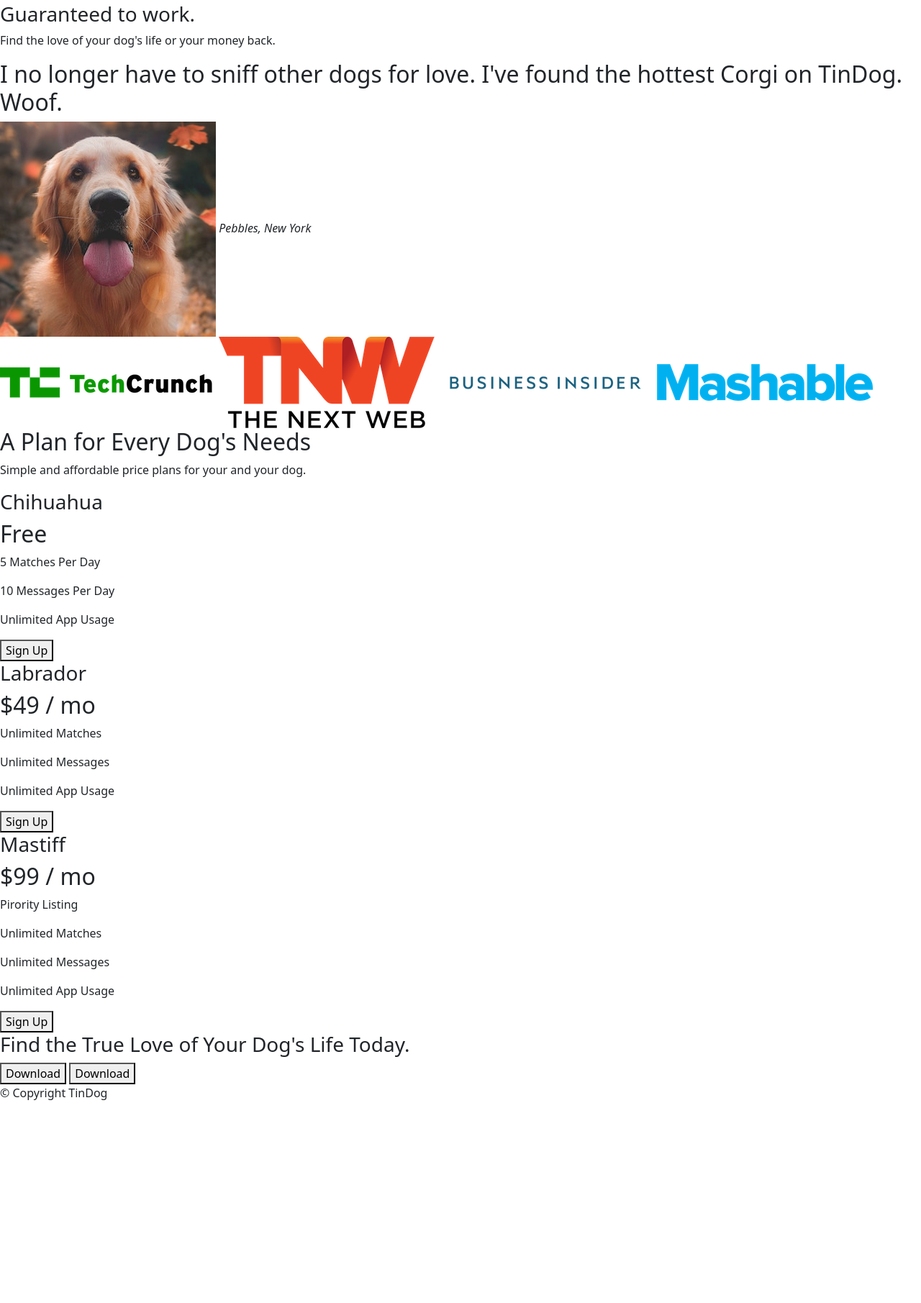
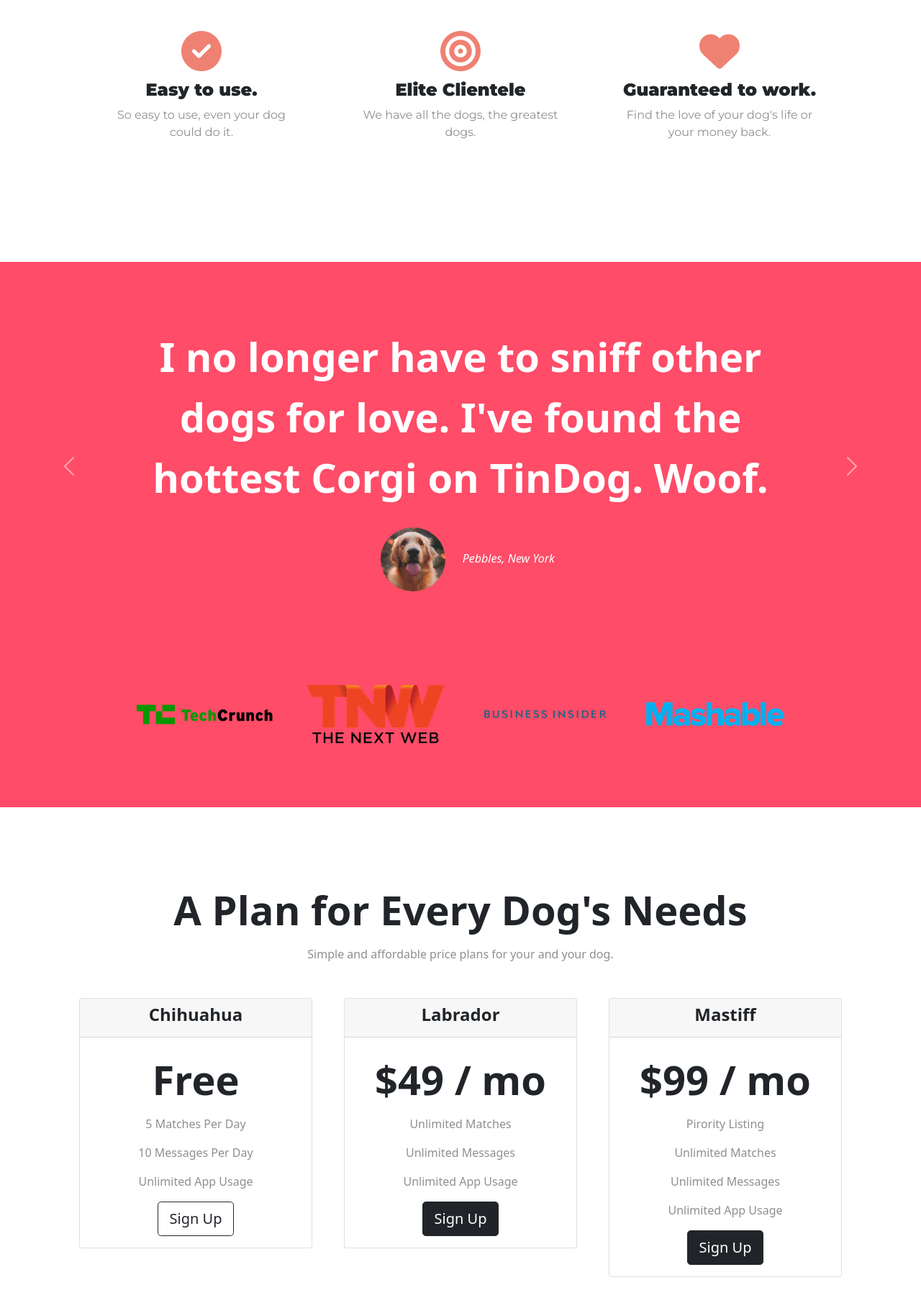
Before and after one commit to CalenArrna/Tindog, a plain HTML site: page index.html in a window 1280 px wide. Shown: the part 915-2726 px from the top of the page at 72% size. Before the commit the page ends 2462 px from the top, so only its background shows below. Drawn offline with nearby package versions, Linux system fonts and the light colour scheme.

Commit message:
Footer Challenge completed.

```diff
--- a/css/styles.css
+++ b/css/styles.css
@@ -1,13 +1,28 @@
+body {
+  font-family:  'Montserrat' sans-serif;
+}
+
 h1 {
   font-size: 3.5rem;
   font-weight: 900;
   line-height: 1.5;
 }
 
-body {
-  font-family:  'Montserrat' sans-serif;
+
+h2 {
+  font-weight: 800;
+  font-size: 3.5rem;
+  line-height: 1.5;
 }
 
+h3 {
+  font-weight: 800;
+  font-size: 1.5rem;
+}
+
+p{
+  color: #8f8f8f;
+}
 
 #title {
   background-color: #ff4c68;
@@ -15,7 +30,7 @@ body {
 }
 
 .container-fluid{
-  padding: 3% 15%;
+  padding: 3% 15% 7%;
 }
 
 
@@ -49,6 +64,108 @@ body {
 /* Title image */
 
 .title-image {
+  position: relative;
+  top: 11rem;
   width: 60%;
   transform: rotate(25deg);
 }
+
+@media (max-width: 991px) {
+  #title {
+    text-align: center;
+  }
+
+  .title-image {
+    position: static;
+    transform: rotate(0);
+  }
+}
+
+/* Features section */
+#features{
+  margin: auto;
+  padding: 7rem;
+  text-align: center;
+  font-family: 'Montserrat';
+  background: #fff;
+  position: relative;
+}
+
+.feature-box {
+  padding: 2.5rem;
+}
+
+.feature-icons {
+  padding: 0 0 12px;
+  color: #ef8172;
+  font-size: 3.5rem;
+}
+
+.feature-icons:hover {
+  color: #ff4c68;
+}
+
+/* Testimonials section */
+
+#testimonials {
+  text-align: center;
+  background-color: #ff4c68;
+  color: #fff;
+}
+
+.testimonial-image {
+  width: 10%;
+  border-radius: 100%;
+  margin: 20px;
+}
+
+.carousel-item {
+  padding: 7% 15%;
+
+}
+
+/* Press Section  */
+#press {
+  background-color: #ff4c68;
+  text-align: center;
+  padding-bottom: 3%;
+}
+
+.press-logo {
+  width: 15%;
+  margin: 20px 20px 50px;
+}
+
+/* Pricing Section */
+
+#pricing {
+  padding: 100px;
+  text-align: center;
+}
+
+.pricing-column {
+  padding: 3% 2%;
+}
+
+#cta {
+  text-align: center;
+  color: #fff;
+  background-color: #ff4c68;
+  padding: 15% 5% 10%;
+}
+
+.cta-text {
+  font-weight: 800;
+  font-size: 3rem;
+  font-family: 'Monserrat' fantasy;
+}
+
+#footer {
+  padding: 8% 5%;
+  text-align: center;
+}
+
+.social-icons {
+  margin: 0 20% 5%;
+  padding: 0 15%;
+}
--- a/index.html
+++ b/index.html
@@ -51,7 +51,7 @@
         <div class="col-lg-6">
           <h1>Meet new and interesting dogs nearby.</h1>
           <button type="button" class="btn btn-dark btn-lg download-button"><i class="fab fa-apple"></i> Download</button>
-          <button type="button" class="btn btn-outline-light btn-lg download-button"><i class="fab fa-google-play"></i> Download</button>
+          <button type="button" class="btn btn-light btn-lg download-button"><i class="fab fa-google-play"></i> Download</button>
         </div>
         <div class="col-lg-6">
           <center>
@@ -65,16 +65,23 @@
   <!-- Features -->
 
   <section id="features">
-
+    <div class="row">
+      <div class="col-lg-4 feature-box">
+        <i class="fas fa-check-circle feature-icons"></i>
         <h3>Easy to use.</h3>
         <p>So easy to use, even your dog could do it.</p>
-
+      </div>
+      <div class="col-lg-4 feature-box">
+        <i class="fas fa-bullseye feature-icons"></i>
         <h3>Elite Clientele</h3>
         <p>We have all the dogs, the greatest dogs.</p>
-
+      </div>
+      <div class="col-lg-4 feature-box">
+        <i class="fas fa-heart feature-icons"></i>
         <h3>Guaranteed to work.</h3>
         <p>Find the love of your dog's life or your money back.</p>
-
+      </div>
+    </div>
   </section>
 
 
@@ -82,13 +89,28 @@
 
   <section id="testimonials">
 
+
+    <div id="testimonial-carousel" class="carousel slide" data-bs-ride="false">
+      <div class="carousel-inner">
+        <div class="carousel-item active">
           <h2>I no longer have to sniff other dogs for love. I've found the hottest Corgi on TinDog. Woof.</h2>
-    <img src="images/dog-img.jpg" alt="dog-profile">
+          <img class="testimonial-image" src="images/dog-img.jpg" alt="dog-profile">
           <em>Pebbles, New York</em>
+        </div>
+        <div class="carousel-item">
+          <h2 class="testimonial-text">My dog used to be so lonely, but with TinDog's help, they've found the love of their life. I think.</h2>
+          <img class="testimonial-image" src="images/lady-img.jpg" alt="lady-profile">
+          <em>Beverly, Illinois</em>
+        </div>
+      </div>
+      <button class="carousel-control-prev" type="button" data-bs-target="#testimonial-carousel" data-bs-slide="prev">
+        <span class="carousel-control-prev-icon"></span>
+      </button>
+      <button class="carousel-control-next" type="button" data-bs-target="#testimonial-carousel" data-bs-slide="next">
+        <span class="carousel-control-next-icon"></span>
+      </button>
+    </div>
 
-    <!-- <h2 class="testimonial-text">My dog used to be so lonely, but with TinDog's help, they've found the love of their life. I think.</h2>
-    <img class="testimonial-image" src="images/lady-img.jpg" alt="lady-profile">
-    <em>Beverly, Illinois</em> -->
 
   </section>
 
@@ -96,10 +118,10 @@
   <!-- Press -->
 
   <section id="press">
-    <img src="images/techcrunch.png" alt="tc-logo">
-    <img src="images/tnw.png" alt="tnw-logo">
-    <img src="images/bizinsider.png" alt="biz-insider-logo">
-    <img src="images/mashable.png" alt="mashable-logo">
+    <img class="press-logo" src="images/techcrunch.png" alt="tc-logo">
+    <img class="press-logo" src="images/tnw.png" alt="tnw-logo">
+    <img class="press-logo" src="images/bizinsider.png" alt="biz-insider-logo">
+    <img class="press-logo" src="images/mashable.png" alt="mashable-logo">
 
   </section>
 
@@ -111,30 +133,53 @@
     <h2>A Plan for Every Dog's Needs</h2>
     <p>Simple and affordable price plans for your and your dog.</p>
 
-
+    <div class="row">
+      <div class="pricing-column col-lg-4 col-md-6">
+        <div class="card">
+          <div class="card-header">
             <h3>Chihuahua</h3>
+          </div>
+          <div class="card-body">
             <h2>Free</h2>
             <p>5 Matches Per Day</p>
             <p>10 Messages Per Day</p>
             <p>Unlimited App Usage</p>
-    <button type="button">Sign Up</button>
-
-
+            <button class="btn btn-lg btn-block btn-outline-dark" type="button">Sign Up</button>
+          </div>
+        </div>
+      </div>
+      <div class="pricing-column col-lg-4 col-md-6">
+        <div class="card">
+          <div class="card-header">
             <h3>Labrador</h3>
+          </div>
+          <div class="card-body">
             <h2>$49 / mo</h2>
             <p>Unlimited Matches</p>
             <p>Unlimited Messages</p>
             <p>Unlimited App Usage</p>
-    <button type="button">Sign Up</button>
-
-
+            <button class="btn btn-lg btn-block btn-dark" type="button">Sign Up</button>
+          </div>
+        </div>
+      </div>
+      <div class="pricing-column col-lg-4 col-md-12">
+        <div class="card">
+          <div class="card-header">
             <h3>Mastiff</h3>
+          </div>
+          <div class="card-body">
             <h2>$99 / mo</h2>
             <p>Pirority Listing</p>
             <p>Unlimited Matches</p>
             <p>Unlimited Messages</p>
             <p>Unlimited App Usage</p>
-    <button type="button">Sign Up</button>
+            <button class="btn btn-lg btn-block btn-dark" type="button">Sign Up</button>
+          </div>
+        </div>
+      </div>
+
+    </div>
+
 
   </section>
 
@@ -143,9 +188,9 @@
 
   <section id="cta">
 
-    <h3>Find the True Love of Your Dog's Life Today.</h3>
-    <button type="button">Download</button>
-    <button type="button">Download</button>
+    <h3 class="cta-text">Find the True Love of Your Dog's Life Today.</h3>
+    <button class="btn btn-lg btn-dark download-button" type="button"><i class="fab fa-apple"></i> Download</button>
+    <button class="btn btn-lg btn-light download-button" type="button"><i class="fab fa-google-play"></i> Download</button>
 
   </section>
 
@@ -153,8 +198,27 @@
   <!-- Footer -->
 
   <footer id="footer">
+    <div class="row social-icons" >
+      <div class="col-3">
+        <i class="fa fa-brands fa-twitter"></i>
+      </div>
+      <div class="col-3">
+        <i class="fa fa-brands fa-facebook-f"></i>
+      </div>
+      <div class="col-3">
+        <i class="fa fa-brands fa-instagram"></i>
+      </div>
+      <div class="col-3">
+        <i class="fa fa-solid fa-envelope"></i>
+      </div>
 
+    </div>
+    <div class="row">
+      <div class="col-12">
         <p>© Copyright TinDog</p>
+      </div>
+    </div>
+
 
   </footer>
 
```
Lines whose indentation alone changed are shown as unchanged.
